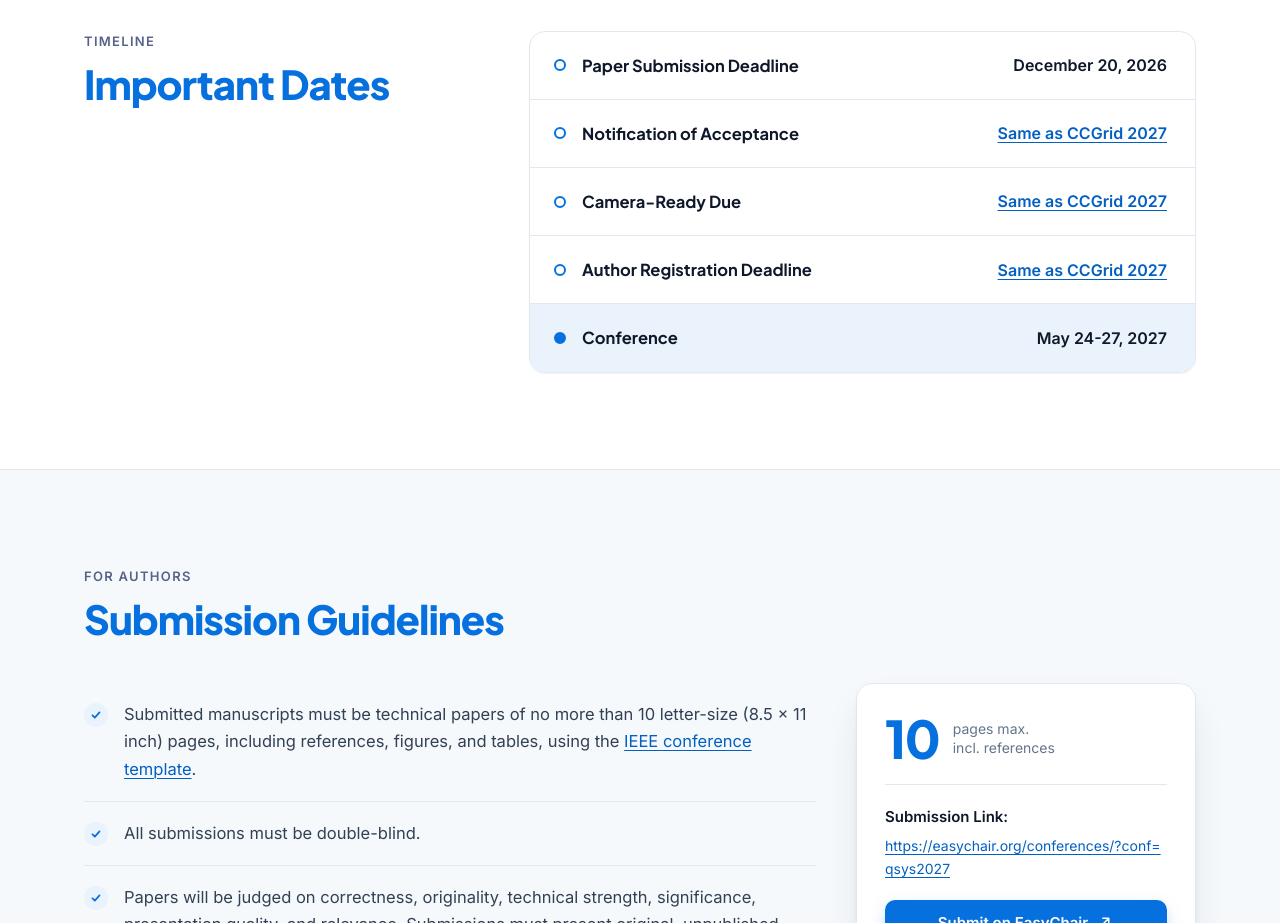
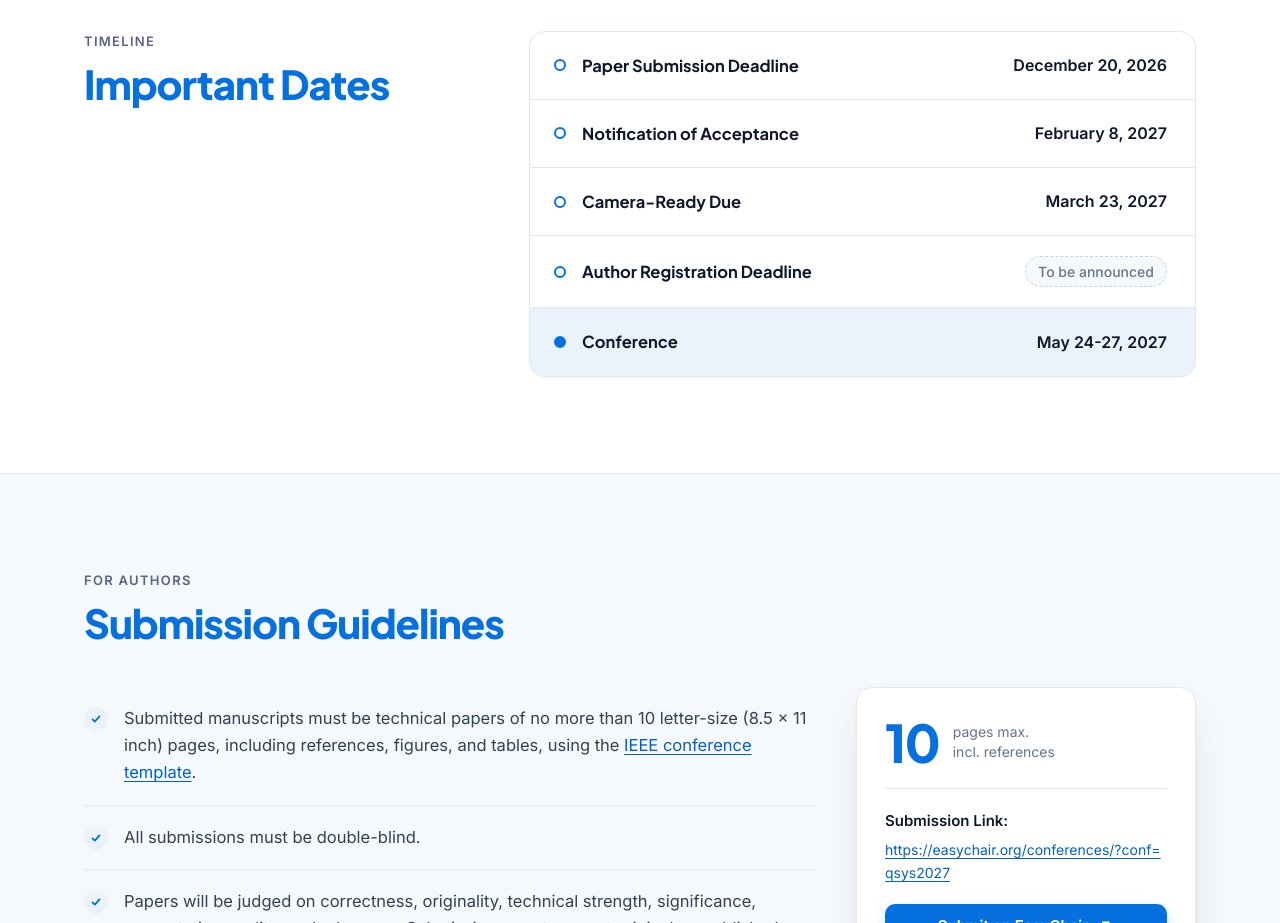
Before and after one commit to hoaiocom/qsys2027, a plain HTML site: page index.html in a window 1280 px wide. Shown: the part 2660-3583 px from the top of the page. Drawn offline with Linux system fonts and the light colour scheme.

Commit message:
Use latest CCGrid 2027 dates for notification and camera-ready
- Notification of acceptance: February 8, 2027
- Camera-ready due: March 23, 2027
- Author registration deadline: to be announced (not yet published
  by CCGrid 2027)

```diff
--- a/index.html
+++ b/index.html
@@ -240,7 +240,9 @@
         <div class="split-head">
           <p class="section-eyebrow">Timeline</p>
           <h2 class="section-title">Important Dates</h2>
-          <!-- Uncomment once confirmed:
+          <!-- Notification, camera-ready and author registration follow CCGrid 2027
+               (https://hpcclab.org/ccgrid27/). Last checked: 24 Nov 2026.
+               Uncomment once confirmed:
           <p class="section-subtitle">All deadlines are 23:59 AoE (Anywhere on Earth).</p>
           -->
         </div>
@@ -252,15 +254,15 @@
           </li>
           <li class="timeline-item">
             <span class="timeline-label">Notification of Acceptance</span>
-            <span class="timeline-date"><a href="https://hpcclab.org/ccgrid27/" target="_blank" rel="noopener">Same as CCGrid 2027</a></span>
+            <span class="timeline-date"><time datetime="2027-02-08">February 8, 2027</time></span>
           </li>
           <li class="timeline-item">
             <span class="timeline-label">Camera-Ready Due</span>
-            <span class="timeline-date"><a href="https://hpcclab.org/ccgrid27/" target="_blank" rel="noopener">Same as CCGrid 2027</a></span>
+            <span class="timeline-date"><time datetime="2027-03-23">March 23, 2027</time></span>
           </li>
           <li class="timeline-item">
             <span class="timeline-label">Author Registration Deadline</span>
-            <span class="timeline-date"><a href="https://hpcclab.org/ccgrid27/" target="_blank" rel="noopener">Same as CCGrid 2027</a></span>
+            <span class="timeline-date"><span class="tba">To be announced</span></span>
           </li>
           <li class="timeline-item is-highlight">
             <span class="timeline-label">Conference</span>
```
Also changed, not shown: 1 other file.
